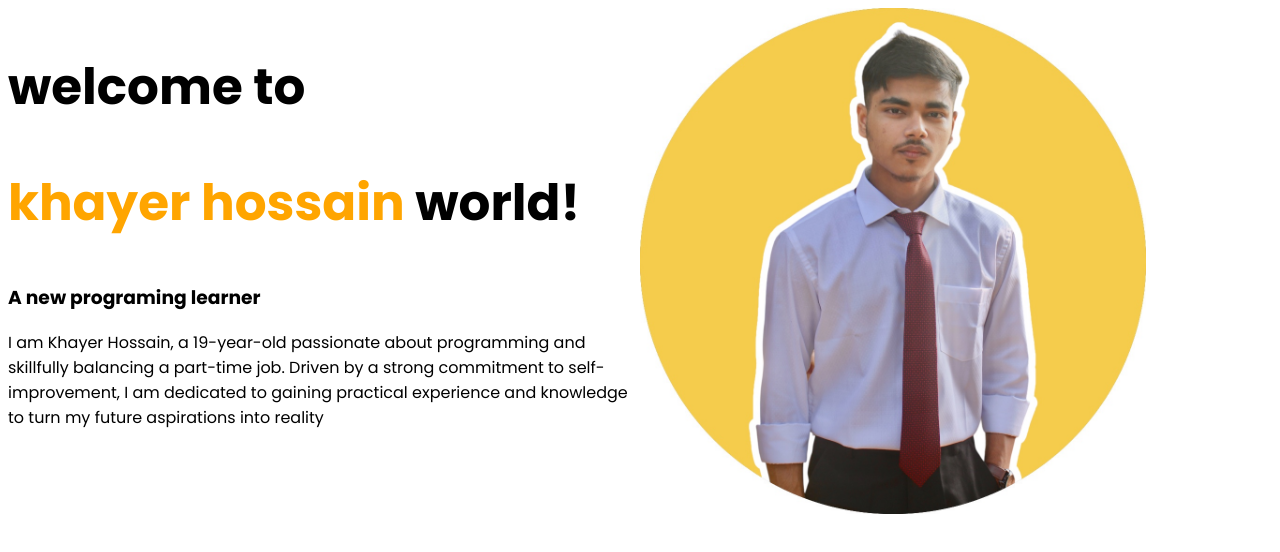
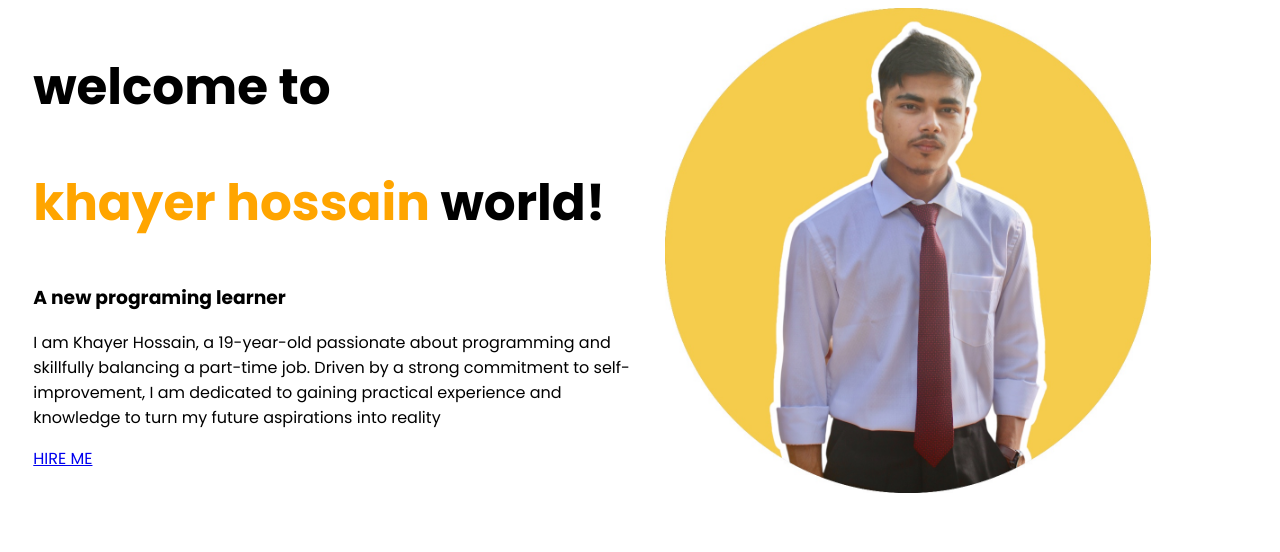
Before and after one commit to khayerhossain/devoloper-fortpolio, a plain HTML site: page index.html in a window 1280 px wide. Drawn offline with Linux system fonts and the light colour scheme.

Commit message:
still countinue

```diff
--- a/index.html
+++ b/index.html
@@ -22,6 +22,7 @@
             <p>I am Khayer Hossain, a 19-year-old passionate about programming and skillfully balancing a part-time job.
                 Driven by a strong commitment to self-improvement, I am dedicated to gaining practical experience and
                 knowledge to turn my future aspirations into reality</p>
+            <a target="-blank" href="https://www.linkedin.com/in/khayer-hossain-ba7b08322/">HIRE ME</a>
         </div>
         <div class="half-width">
             <img src="IMG_3965.JPG" alt="">
--- a/style.css
+++ b/style.css
@@ -16,7 +16,7 @@ section {
 
 .half-width {
     width: 50%;
-    padding: auto;
+    padding-left: 2%;
 }
 
 .half-width img {
```
